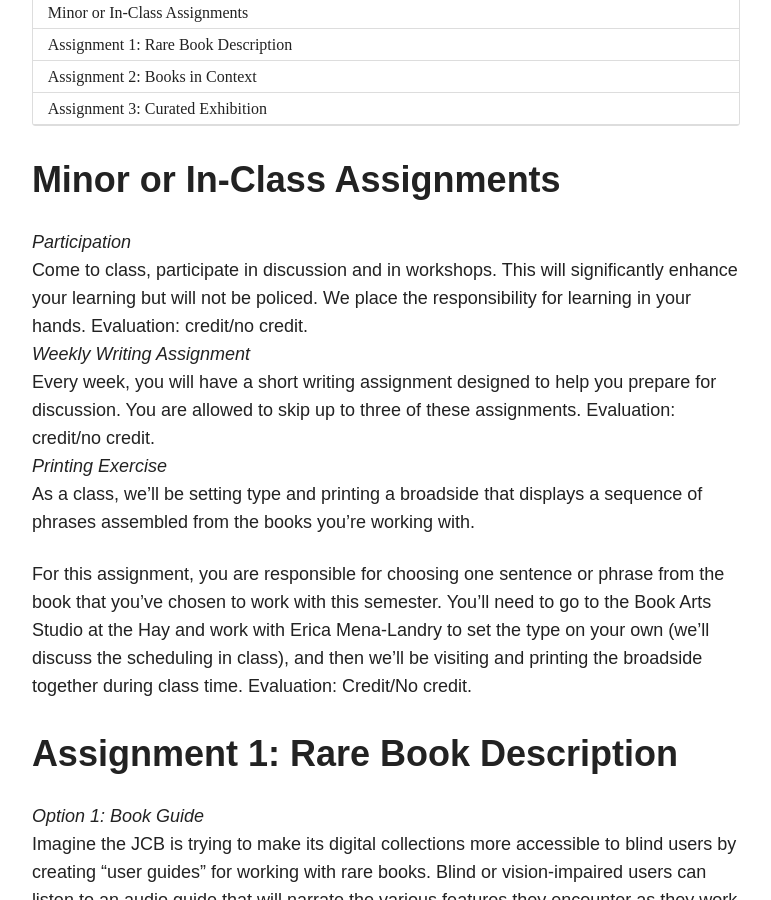
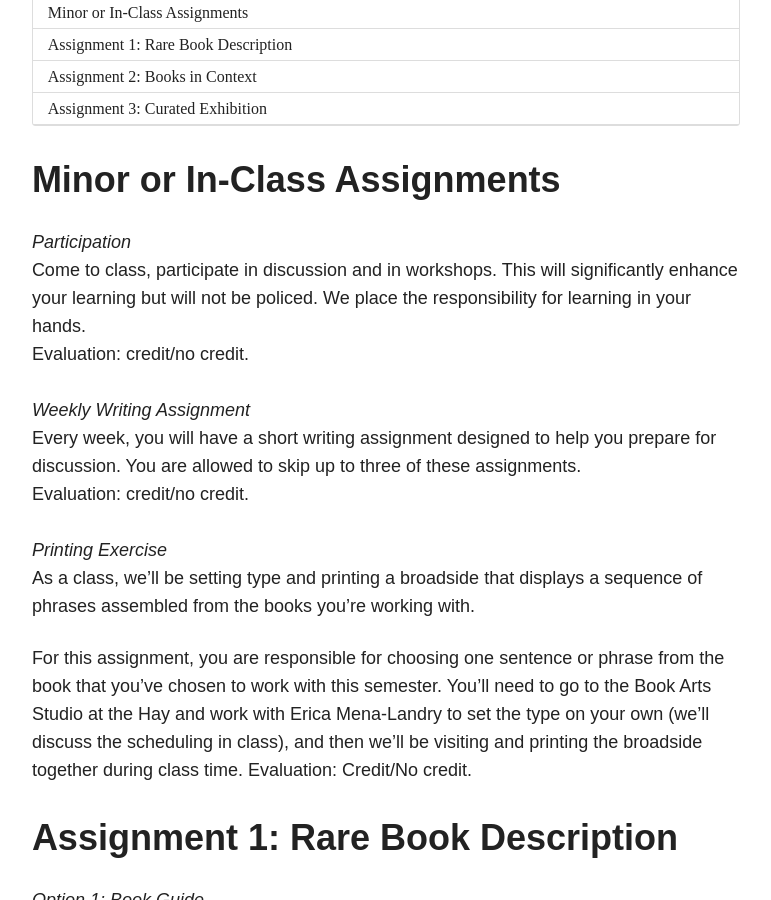
Before and after one commit to halperta/2019-bookhistory, a Jekyll site: the page built from assignments/index.md, in a window 1280 px wide and 900 px high, scrolled down 601 px. Shown: the whole window, without its empty margins (254-1025 px from the left). Built offline with Jekyll 4.4.1, drawn with Linux system fonts in a browser that asks for light colours; nearby versions of some CDN libraries.

Commit message:
formatting assignments

```diff
--- a/assignments/index.md
+++ b/assignments/index.md
@@ -9,11 +9,13 @@ excerpt:
 
 # Minor or In-Class Assignments
 *Participation*
-Come to class, participate in discussion and in workshops. This will significantly enhance your learning but will not be policed. We place the responsibility for learning in your hands. Evaluation: credit/no credit.
-<br>
+Come to class, participate in discussion and in workshops. This will significantly enhance your learning but will not be policed. We place the responsibility for learning in your hands.
+Evaluation: credit/no credit.
+<br><br>
 *Weekly Writing Assignment*
-Every week, you will have a short writing assignment designed to help you prepare for discussion. You are allowed to skip up to three of these assignments. Evaluation: credit/no credit.
-<br>
+Every week, you will have a short writing assignment designed to help you prepare for discussion. You are allowed to skip up to three of these assignments.
+Evaluation: credit/no credit.
+<br><br>
 *Printing Exercise*
 As a class, we’ll be setting type and printing a broadside that displays a sequence of phrases assembled from the books you’re working with.
 
@@ -23,10 +25,8 @@ For this assignment, you are responsible for choosing one sentence or phrase fro
 *Option 1: Book Guide*
 Imagine the JCB is trying to make its digital collections more accessible to blind users by creating “user guides” for working with rare books. Blind or vision-impaired users can listen to an audio guide that will narrate the various features they encounter as they work through the book. Your task is to write the script for the audio guide based on a book selected from the Primary Source List.
 <br>
-<br>
 *Option 2: Dealer's Description*
 Imagine you are working for a book dealer who wants to sell a book similar to one that the JCB already has in its collection. Your task is to write a narrative description of the book you have chosen from the Primary Source List in a way that will convince readers to pay the (high?) price the dealer is asking for the book.
-<br>
 <br>
 *Requirements*
 Regardless of the option you choose, you must include the following. Note that you won't be able to find all of this information for every book. Do your best! Start by collecting information from the JCB's online catalogue entry for the book. Then, refer to the resources below.
@@ -42,14 +42,10 @@ Regardless of the option you choose, you must include the following. Note that y
 	In addition to describing these details, you might also address: texture, smell, affect (the emotion that the book evokes), damage, anything that is weird or unusual.
 
 
-<br><a/>
-<br>
 *Evaluation*
 To be discussed during class.
 
 
-<br>
-<br>
 *Resources*
 * Bowers, Fredson. *Principles of Bibliographical Description.* Princeton, N. J.: Princeton University Press, 1949.
 * Gaskell, Phillip. *A New Introduction to Bibliography.* New Castle, Delaware & Winchester: Oak Knoll Press & St. Paul's Bibliographies, 2009.
@@ -69,8 +65,8 @@ Imagine the class is curating a digital exhibit, and you have been asked to prod
 * How would this book have been used? Who would have been reading or using this object? Why? What for?
 * At the end, name two or three books from a collection in Providence (at least one outside the JCB) that an interested person might want to look at next, and explain, in 1-2 sentences, why these books share a historical context with yours. The books you choose should not be from the list we provided.
 * Much like the first assignment, you are not required to make an argument in this piece. Instead, you are synthesizing information from secondary sources to explain the context of the book.  Your post should have short paragraphs, subheadings, a bibliography, and some recommendations for further reading. Note that you do not need to read everything you include in this list.
-<br><a/>
-<br>
+
+
 *Evaluation*
 To be discussed during class.
 
@@ -82,8 +78,8 @@ To be discussed during class.
 As a class, you will be designing a curated exhibit to be displayed at the JCB at the end of the semester. The topic of the exhibit, to be developed over the course of the semester, will be aligned with [a campus-wide seminar on “Race and Indigeneity in the Americas,”](https://watson.brown.edu/clacs/sawyer-seminar-series) a Mellon Foundation-funded seminar sponsored by the Center for Latin American and Caribbean Studies at Brown.
 
 For this assignment, you will work as part of a team of four people to develop small exhibits based on the broader theme. Each student is responsible for selecting a single book from the JCB collection to research and display in the exhibition.
-<br>
-<br>
+
+
 *Team Responsibilities*
 * Identifying a theme that unites the documents in your collection.
 * Deciding on a narrative for the books in your subset of the collection: what story do you want to tell about the history of the book?
@@ -92,8 +88,6 @@ For this assignment, you will work as part of a team of four people to develop s
 * Presenting your work in the form of an “exhibition show and tell” on the final day of class and incorporating feedback into revised exhibit labels.
 
 
-<br><a/>
-<br>
 *Individual Responsibilities*
 * Exhibit labels: 1-2 paragraphs for your chosen book that describes its context and the reason it has been put on display.
 * Book report: 300-500 word discussion of the book you chose that summarizes its material properties, its historical context, and its relevance to the exhibition.
```
